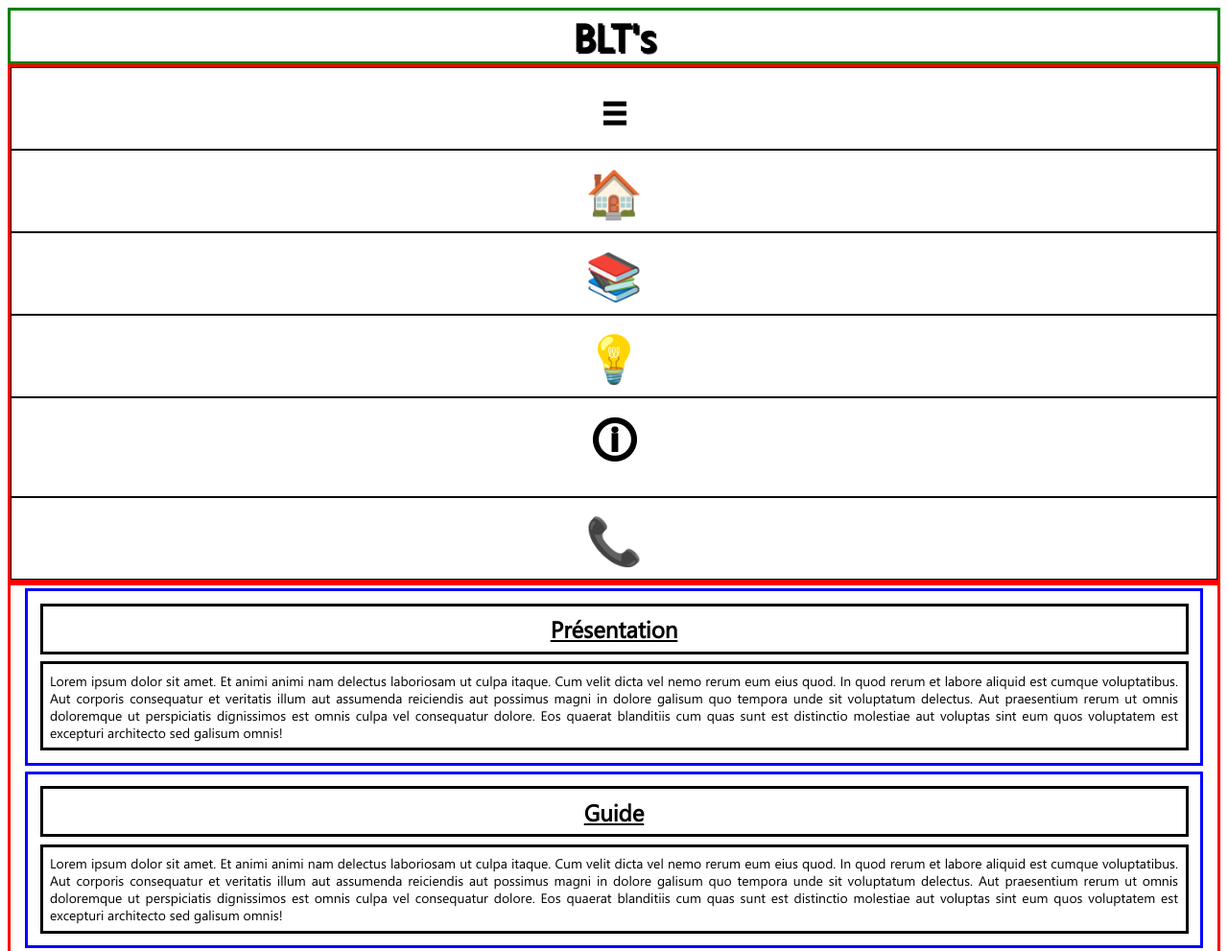
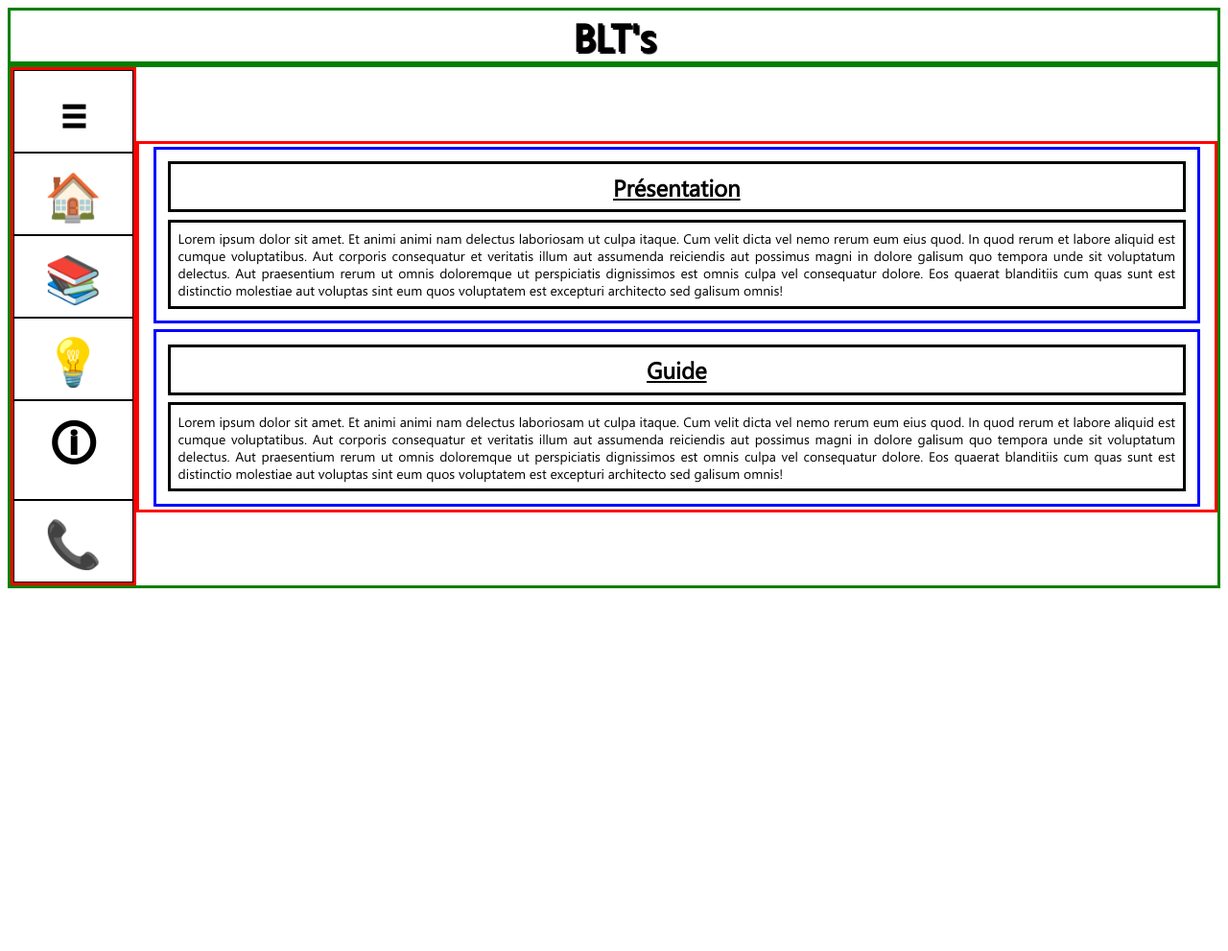
Before and after one commit to julienbltt/julienbltt.github.io, a plain HTML site: page index.html in a window 1280 px wide. Shown: the top 991 px of the page at 96% size. After the commit the page ends 800 px from the top, so only its background shows below. Drawn offline with Linux system fonts and the light colour scheme.

Commit message:
Update index.cc.

```diff
--- a/css/index.css
+++ b/css/index.css
@@ -8,7 +8,8 @@
 	font-family: segoeui;
 }
 
-<<<<<<< HEAD
+
+
 /* Smartphone screen */
 #block_page
 {
@@ -31,9 +32,6 @@ header h1
 	padding: auto;
 }
 #main
-=======
-@media only screen and (max-width: 1400px) /* @media all and (max-width: 1334px) and (max-height: 750px) and (orientation: portrait) */
->>>>>>> c9a3304364835bddb661d57a4ffeea0ee214539a
 {
 	border: 3px green solid;
 
@@ -114,18 +112,9 @@ nav div
 	padding: 7.5px;
 }
 
-<<<<<<< HEAD
 
 /* Destockp screen */
 @media only screen and (min-width: 1280px)
 {
 
 }
-=======
-		font-size: 0.87em;
-		text-align: justify;
-		margin: 7.5px;
-		padding: 7.5px;
-	}
-}
->>>>>>> c9a3304364835bddb661d57a4ffeea0ee214539a
```
